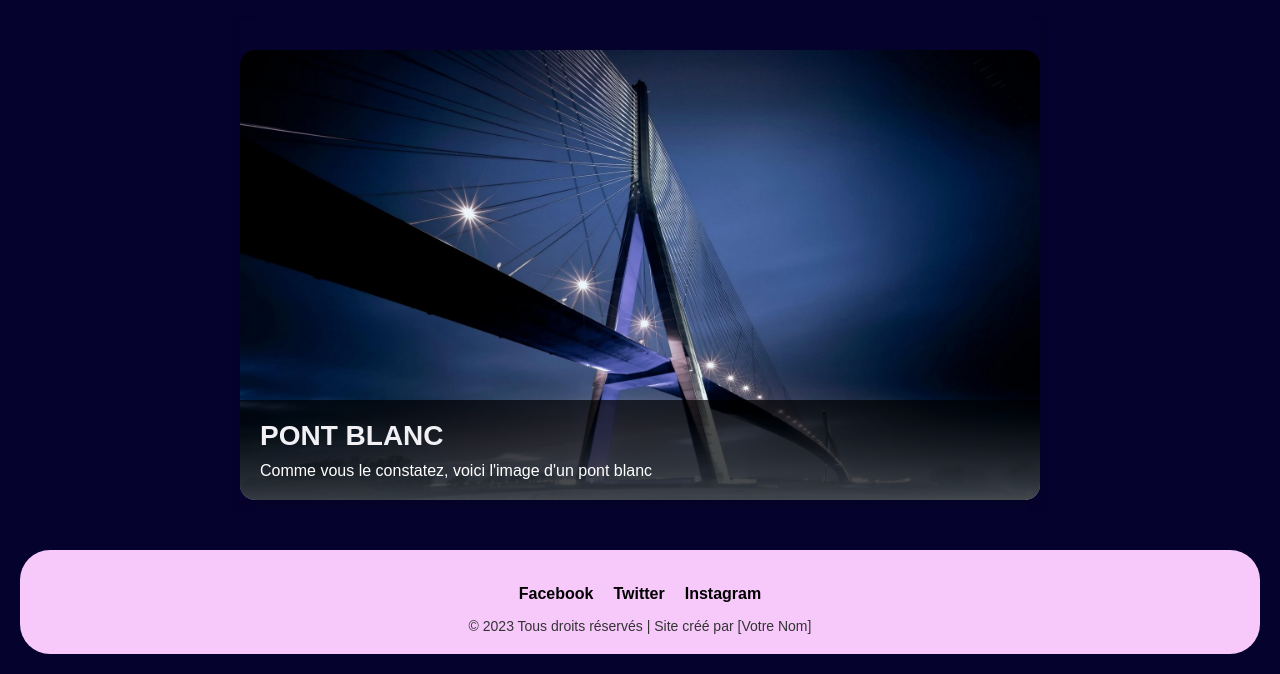
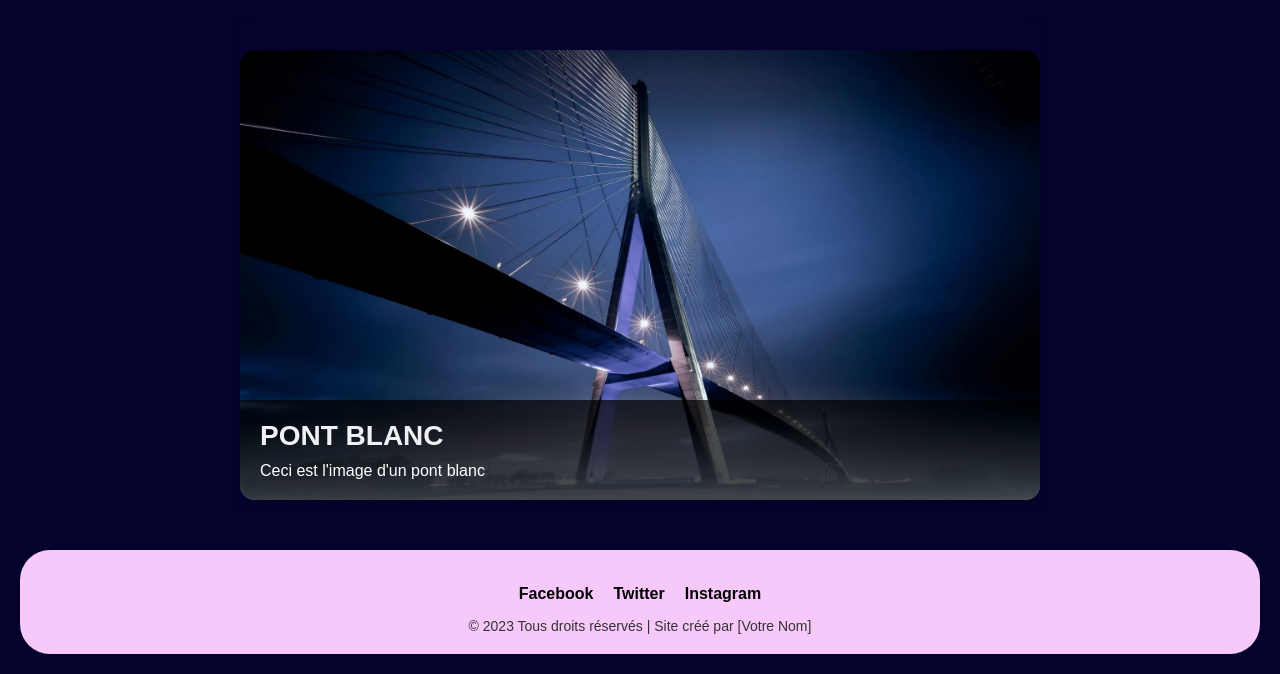
Before and after one commit to phill444/moussimangilissim-gane, a plain HTML site: page index.html in a window 1280 px wide. Shown: the part 177-851 px from the top of the page. Drawn offline with Linux system fonts and the light colour scheme.

Commit message:
index.html

```diff
--- a/index.html
+++ b/index.html
@@ -191,7 +191,7 @@
 
         <div class="texte-overlay">
             <h2>PONT BLANC</h2>
-            <p>Comme vous le constatez, voici l'image d'un pont blanc</p>
+            <p>Ceci est l'image d'un pont blanc</p>
         </div>
     </div>
 
```
